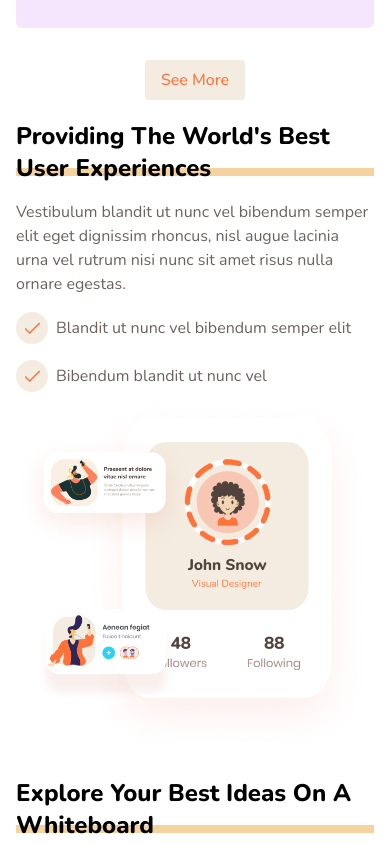
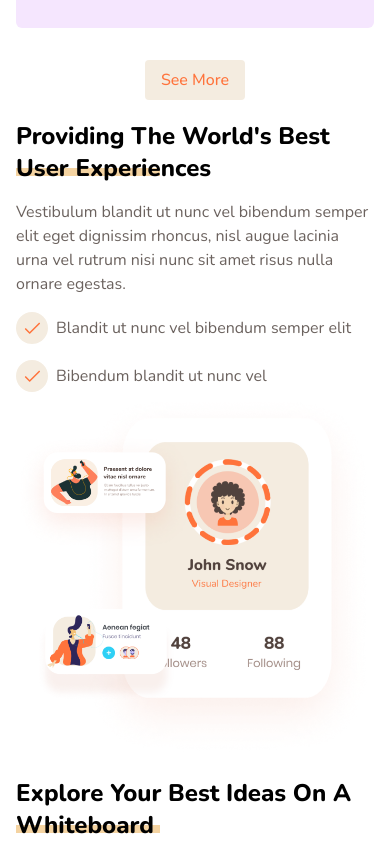
Before and after one commit to setykarimi/Dev-Agency, a React (Vite) app: page / in a window 390 px wide. Shown: the part 3220-4064 px from the top of the page. Built offline with nearby package versions, Linux system fonts and the light colour scheme.

Commit message:
Subject: Slider, Description: Edit style for responsive view, Date: 8/9/2023

```diff
--- a/src/components/cards/cardBestUserExperience.tsx
+++ b/src/components/cards/cardBestUserExperience.tsx
@@ -12,7 +12,7 @@ const CardBestUserExperience = () => {
             <div className="grid md:grid-cols-2 grid-cols-1 md:gap-20 md:mt-10 mt-5 items-center">
                 <div className="xl:pr-20">
                     <Title title="Providing The World's Best User Experiences"
-                        customClass="xl:after:w-[20rem] md:after:w-[24rem] after:w-[13rem]"
+                        customClass="xl:after:w-[20rem] md:after:w-[24rem] after:w-[9rem]"
                     />
                     <p className="text-typography-flint md:text-lg mt-4">
                         Vestibulum blandit ut nunc vel bibendum semper elit eget dignissim rhoncus, nisl augue lacinia urna vel rutrum nisi nunc sit amet risus nulla ornare egestas.
--- a/src/components/title/title.tsx
+++ b/src/components/title/title.tsx
@@ -3,7 +3,7 @@ type TitleProps = {
     customClass?: string
 }
 const Title = ({ title, customClass }: TitleProps) => {
-    return (<h3 className={`w-fit relative font-bold md:text-4xl text-2xl after:h-2 after:bg-background-maize after:w-full ${customClass} after:block after:absolute after:bottom-2 after:-z-1 `}>
+    return (<h3 className={`w-fit relative font-bold md:text-4xl text-2xl after:h-2 after:bg-background-maize  ${customClass ? customClass : "after:w-full"} after:block after:absolute after:bottom-2 after:-z-1 `}>
         {title}
     </h3>);
 }
```
